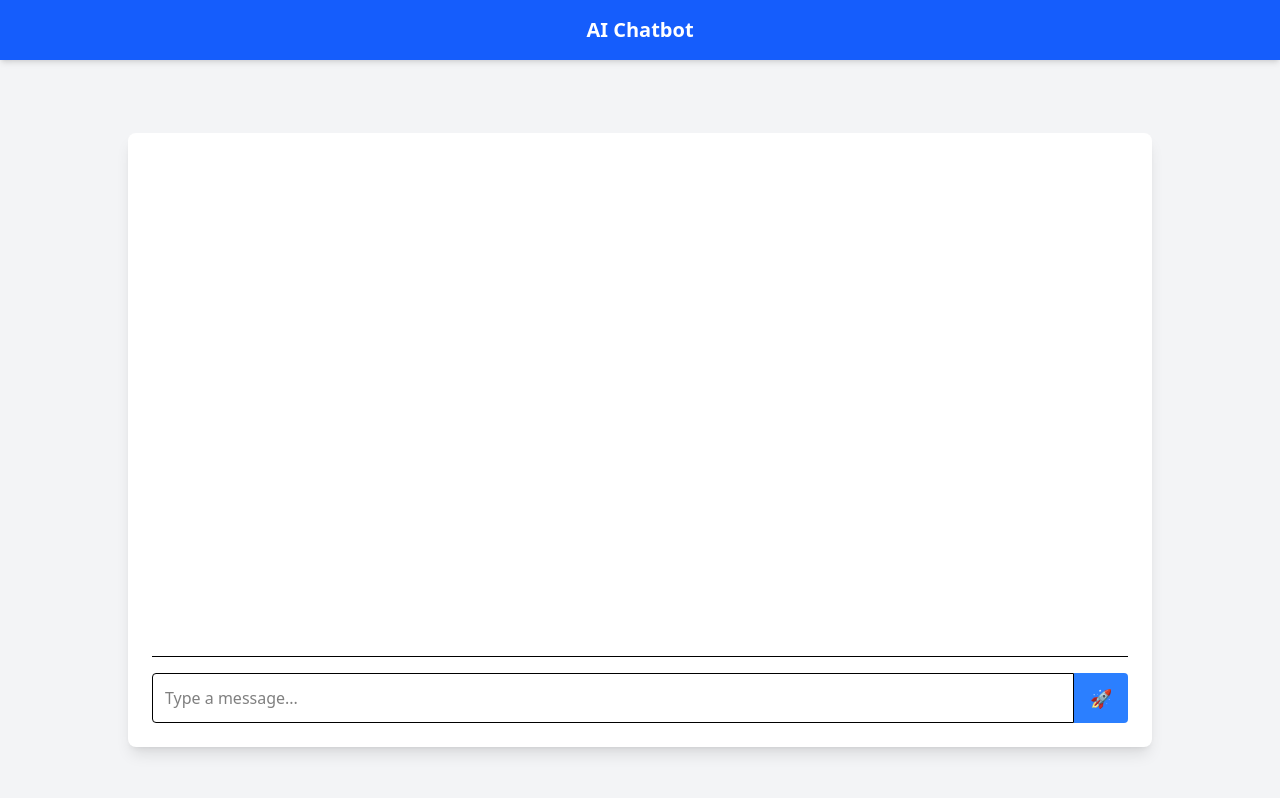
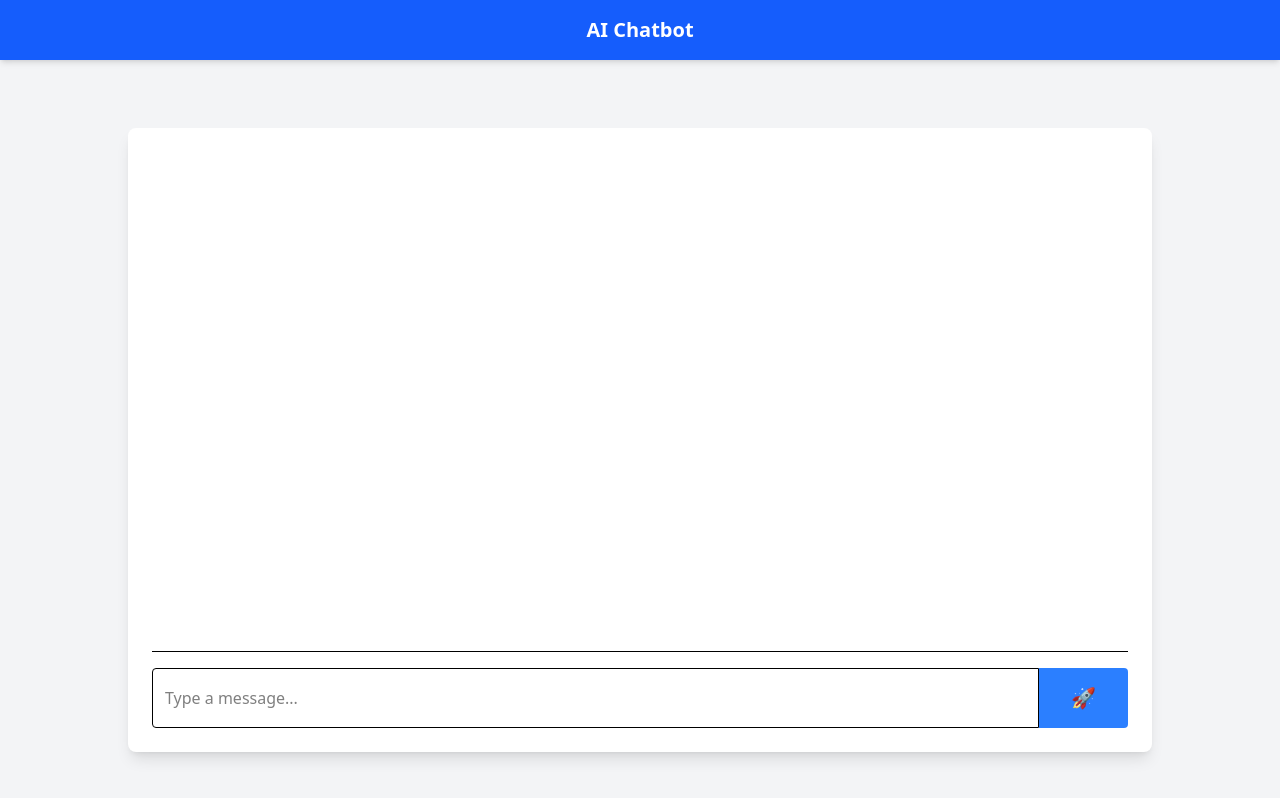
Before and after one commit to Motitumbahamphe7952/AI_chatbot, a React (Vite) app: page / in a window 1280 px wide. Built offline with nearby package versions, Linux system fonts and the light colour scheme.

Commit message:
minor ui changes

```diff
--- a/src/Components/Chatbot.jsx
+++ b/src/Components/Chatbot.jsx
@@ -106,7 +106,8 @@ const Chatbot = () => {
         />
         <button
           onClick={sendMessage}
-          className="bg-blue-500 text-white px-4 rounded-r text-lg hover:bg-blue-600"
+          className="bg-blue-500 text-white px-4 py-2 rounded-r text-lg hover:bg-blue-600
+             sm:px-6 sm:py-3 md:text-xl lg:px-8 lg:py-4"
         >
           🚀
         </button>
```
